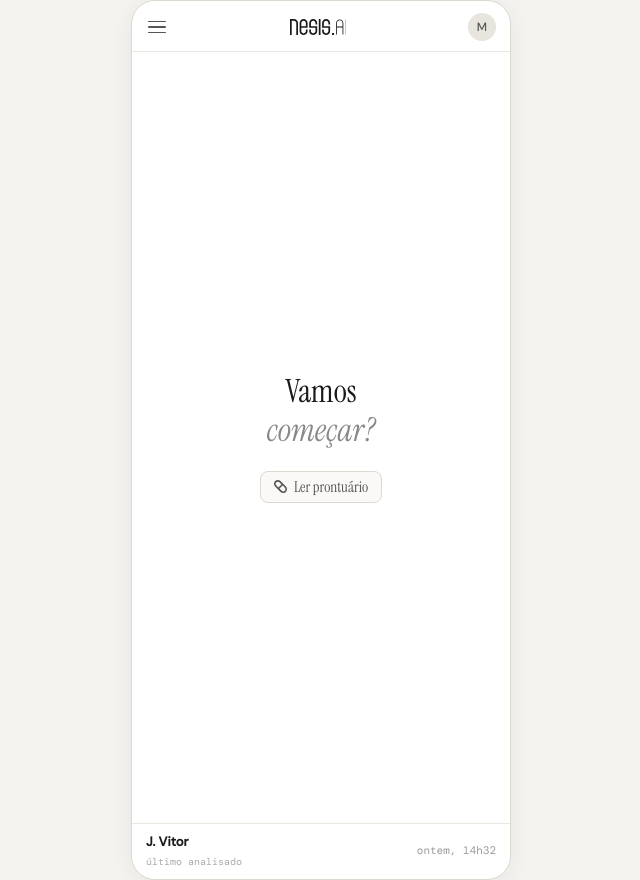
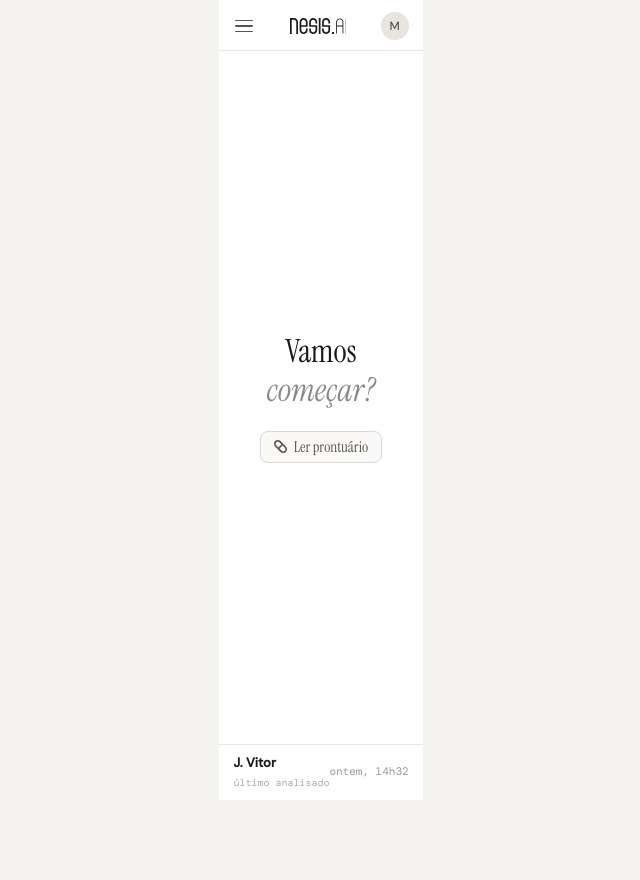
Before and after one commit to gabrielbringel/Nesis.AI, a React (Vite) app in the folder frontend/: page / in a window 1280 px wide. Shown: the whole page, without its empty margins (319-959 px from the left). After the commit the page ends 800 px from the top, so only its background shows below. Built offline with nearby package versions, Linux system fonts and the light colour scheme; a web font is replaced by a local one.

Commit message:
refactor: Sidebar fluida 100% x 100vh

```diff
--- a/frontend/src/components/Sidebar.tsx
+++ b/frontend/src/components/Sidebar.tsx
@@ -18,16 +18,12 @@ export function Sidebar({ state, onStart, onReanalyze }: Props) {
   return (
     <div
       style={{
-        width: '380px',
+        width: '100%',
+        height: '100vh',
         background: 'var(--color-surface)',
-        border: '1.5px solid var(--color-border)',
-        borderRadius: '24px',
         display: 'flex',
         flexDirection: 'column',
         overflow: 'hidden',
-        minHeight: '880px',
-        maxHeight: '880px',
-        boxShadow: '0 4px 24px rgba(0,0,0,0.06)',
       }}
     >
       <SidebarHeader />
```
